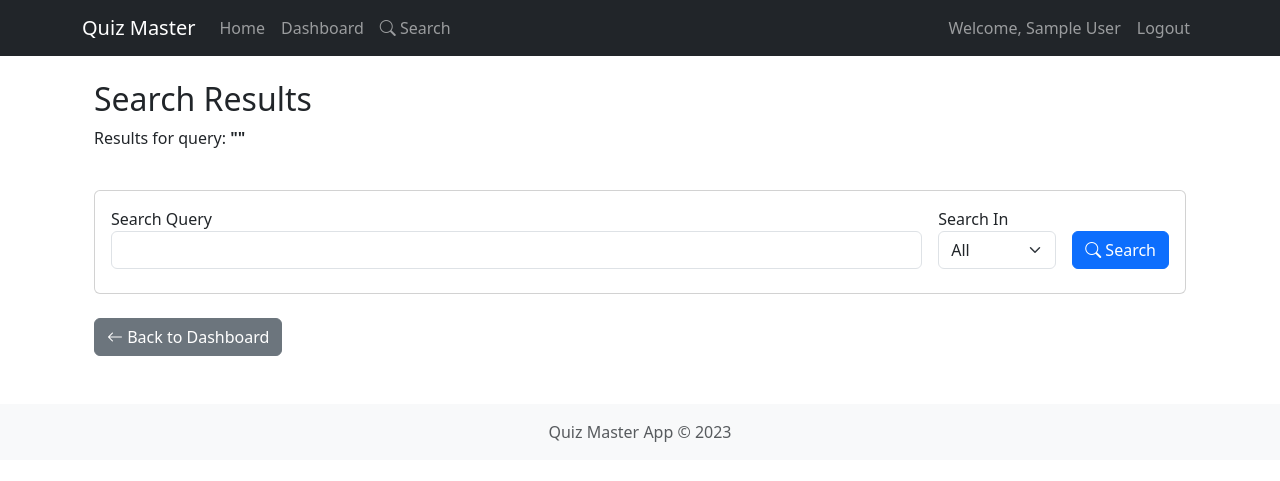
After one commit to 21f1003767/quiz-master-app, a Flask app: page /user/search in a window 1280 px wide. The commit adds this page. Shown: the top 481 px of the page. Run offline with Flask 3, Linux system fonts and the light colour scheme; the visitor is signed in with stand-in values (Sample User, id 1).

Commit message:
Added search functionality for Admin and Users

```diff
--- a/app/routes/user.py
+++ b/app/routes/user.py
@@ -229,3 +229,51 @@ def quiz_report(quiz_id):
                           questions=questions,
                           total_attempts=total_attempts,
                           avg_score=avg_score)
+
+@user.route('/search', methods=['GET'])
+@login_required
+def search():
+    query = request.args.get('query', '')
+    search_type = request.args.get('type', 'all')
+
+    if not query:
+        return render_template('user/search/results.html',
+                               title='Search Results',
+                               query='',
+                               search_type='all',
+                               subjects=[],
+                               chapters=[],
+                               quizzes=[])
+
+    subjects = []
+    if search_type in ['all', 'subjects']:
+        subjects = Subject.query.filter(
+            (Subject.name.ilike(f'%{query}%')) |
+            (Subject.description.ilike(f'%{query}%'))
+        ).all()
+
+    chapters = []
+    if search_type in ['all', 'chapters']:
+        chapters = Chapter.query.filter(
+            (Chapter.name.ilike(f'%{query}%')) |
+            (Chapter.description.ilike(f'%{query}%'))
+        ).all()
+
+    quizzes = []
+    if search_type in ['all', 'quizzes']:
+        quizzes = Quiz.query.filter(
+            (Quiz.title.ilike(f'%{query}%')) |
+            (Quiz.remarks.ilike(f'%{query}%'))
+        ).all()
+
+    user_id = session['user_id']
+    attempted_quiz_ids = [score.quiz_id for score in Score.query.filter_by(user_id=user_id).all()]
+
+    return render_template('user/search/results.html',
+                           title='Search Results',
+                           query=query,
+                           search_type=search_type,
+                           subjects=subjects,
+                           chapters=chapters,
+                           quizzes=quizzes,
+                           attempted_quiz_ids=attempted_quiz_ids)
--- a/app/templates/base.html
+++ b/app/templates/base.html
@@ -24,6 +24,11 @@
                     <li class="nav-item">
                         <a class="nav-link" href="{{ url_for('user.dashboard') }}">Dashboard</a>
                     </li>
+                    <li class="nav-item">
+                        <a class="nav-link" href="{{ url_for('user.search') }}">
+                            <i class="bi bi-search"></i> Search
+                        </a>
+                    </li>
                     {% elif 'admin_id' in session %}
                     <li class="nav-item">
                         <a class="nav-link" href="{{ url_for('admin.dashboard') }}">Admin Dashboard</a>
@@ -39,6 +44,11 @@
                             <li><hr class="dropdown-divider"></li>
                             <li><a class="dropdown-item" href="{{ url_for('admin.user_list') }}">Users</a></li>
                         </ul>
+                    </li>
+                    <li class="nav-item">
+                        <a class="nav-link" href="{{ url_for('admin.search') }}">
+                            <i class="bi bi-search"></i> Search
+                        </a>
                     </li>
                     {% endif %}
                 </ul>
--- /dev/null
+++ b/app/templates/user/search/results.html
@@ -0,0 +1,182 @@
+{% extends "base.html" %}
+
+{% block title %}{{ title }}{% endblock %}
+
+{% block content %}
+<div class="container">
+    <div class="row mb-4">
+        <div class="col-md-12">
+            <h2>Search Results</h2>
+            <p>Results for query: <strong>"{{ query }}"</strong></p>
+        </div>
+    </div>
+
+    <div class="row mb-4">
+        <div class="col-md-12">
+            <div class="card">
+                <div class="card-body">
+                    <form action="{{ url_for('user.search') }}" method="GET" class="d-flex flex-wrap align-items-end">
+                        <div class="form-group me-3 mb-2 flex-grow-1">
+                            <label for="query">Search Query</label>
+                            <input type="text" name="query" id="query" class="form-control" value="{{ query }}" required>
+                        </div>
+                        <div class="form-group me-3 mb-2">
+                            <label for="type">Search In</label>
+                            <select name="type" id="type" class="form-select">
+                                <option value="all" {% if search_type == 'all' %}selected{% endif %}>All</option>
+                                <option value="subjects" {% if search_type == 'subjects' %}selected{% endif %}>Subjects</option>
+                                <option value="chapters" {% if search_type == 'chapters' %}selected{% endif %}>Chapters</option>
+                                <option value="quizzes" {% if search_type == 'quizzes' %}selected{% endif %}>Quizzes</option>
+                            </select>
+                        </div>
+                        <div class="mb-2">
+                            <button type="submit" class="btn btn-primary">
+                                <i class="bi bi-search"></i> Search
+                            </button>
+                        </div>
+                    </form>
+                </div>
+            </div>
+        </div>
+    </div>
+
+    {% if search_type in ['all', 'subjects'] and subjects %}
+    <div class="row mb-4">
+        <div class="col-md-12">
+            <div class="card">
+                <div class="card-header bg-success text-white">
+                    <h5 class="card-title mb-0">Subjects ({{ subjects|length }})</h5>
+                </div>
+                <div class="card-body">
+                    <div class="row">
+                        {% for subject in subjects %}
+                        <div class="col-md-4 mb-4">
+                            <div class="card h-100">
+                                <div class="card-body">
+                                    <h5 class="card-title">{{ subject.name }}</h5>
+                                    <p class="card-text">{{ subject.description[:100] }}{% if subject.description|length > 100 %}...{% endif %}</p>
+                                    <p class="text-muted"><small>{{ subject.chapters|length }} chapters available</small></p>
+                                </div>
+                                <div class="card-footer bg-transparent">
+                                    <a href="{{ url_for('user.chapter_list', subject_id=subject.id) }}" class="btn btn-sm btn-outline-primary">
+                                        <i class="bi bi-book"></i> View Chapters
+                                    </a>
+                                </div>
+                            </div>
+                        </div>
+                        {% endfor %}
+                    </div>
+                </div>
+            </div>
+        </div>
+    </div>
+    {% endif %}
+
+    {% if search_type in ['all', 'chapters'] and chapters %}
+    <div class="row mb-4">
+        <div class="col-md-12">
+            <div class="card">
+                <div class="card-header bg-info text-white">
+                    <h5 class="card-title mb-0">Chapters ({{ chapters|length }})</h5>
+                </div>
+                <div class="card-body">
+                    <div class="row">
+                        {% for chapter in chapters %}
+                        <div class="col-md-4 mb-4">
+                            <div class="card h-100">
+                                <div class="card-header bg-light">
+                                    <p class="mb-0"><small>Subject: <a href="{{ url_for('user.chapter_list', subject_id=chapter.subject.id) }}">{{ chapter.subject.name }}</a></small></p>
+                                </div>
+                                <div class="card-body">
+                                    <h5 class="card-title">{{ chapter.name }}</h5>
+                                    <p class="card-text">{{ chapter.description[:100] }}{% if chapter.description|length > 100 %}...{% endif %}</p>
+                                    <p class="text-muted"><small>{{ chapter.quizzes|length }} quizzes available</small></p>
+                                </div>
+                                <div class="card-footer bg-transparent">
+                                    <a href="{{ url_for('user.quiz_list', chapter_id=chapter.id) }}" class="btn btn-sm btn-outline-primary">
+                                        <i class="bi bi-journal-check"></i> View Quizzes
+                                    </a>
+                                </div>
+                            </div>
+                        </div>
+                        {% endfor %}
+                    </div>
+                </div>
+            </div>
+        </div>
+    </div>
+    {% endif %}
+
+    {% if search_type in ['all', 'quizzes'] and quizzes %}
+    <div class="row mb-4">
+        <div class="col-md-12">
+            <div class="card">
+                <div class="card-header bg-warning text-dark">
+                    <h5 class="card-title mb-0">Quizzes ({{ quizzes|length }})</h5>
+                </div>
+                <div class="card-body">
+                    <div class="row">
+                        {% for quiz in quizzes %}
+                        <div class="col-md-4 mb-4">
+                            <div class="card h-100">
+                                <div class="card-header bg-light">
+                                    <p class="mb-0"><small>
+                                        Chapter: <a href="{{ url_for('user.quiz_list', chapter_id=quiz.chapter.id) }}">{{ quiz.chapter.name }}</a> |
+                                        Subject: <a href="{{ url_for('user.chapter_list', subject_id=quiz.chapter.subject.id) }}">{{ quiz.chapter.subject.name }}</a>
+                                    </small></p>
+                                </div>
+                                <div class="card-body">
+                                    <h5 class="card-title">{{ quiz.title }}</h5>
+                                    <p class="card-text">{{ quiz.remarks[:100] if quiz.remarks else 'No description available' }}{% if quiz.remarks and quiz.remarks|length > 100 %}...{% endif %}</p>
+                                    <div class="d-flex justify-content-between align-items-center">
+                                        <span class="badge bg-info">{{ quiz.questions|length }} questions</span>
+                                        {% if quiz.id in attempted_quiz_ids %}
+                                        <span class="badge bg-success">Attempted</span>
+                                        {% else %}
+                                        <span class="badge bg-secondary">Not attempted</span>
+                                        {% endif %}
+                                    </div>
+                                </div>
+                                <div class="card-footer bg-transparent d-flex justify-content-between">
+                                    <a href="{{ url_for('user.quiz_start', quiz_id=quiz.id) }}" class="btn btn-sm btn-outline-primary">
+                                        <i class="bi bi-info-circle"></i> Details
+                                    </a>
+                                    {% if quiz.id not in attempted_quiz_ids %}
+                                    <a href="{{ url_for('user.quiz_start', quiz_id=quiz.id) }}" class="btn btn-sm btn-success">
+                                        <i class="bi bi-play-fill"></i> Take Quiz
+                                    </a>
+                                    {% else %}
+                                    <a href="{{ url_for('user.quiz_report', quiz_id=quiz.id) }}" class="btn btn-sm btn-info">
+                                        <i class="bi bi-graph-up"></i> View Results
+                                    </a>
+                                    {% endif %}
+                                </div>
+                            </div>
+                        </div>
+                        {% endfor %}
+                    </div>
+                </div>
+            </div>
+        </div>
+    </div>
+    {% endif %}
+
+    {% if query and not subjects and not chapters and not quizzes %}
+    <div class="row mb-4">
+        <div class="col-md-12">
+            <div class="alert alert-info">
+                <i class="bi bi-info-circle"></i> No results found for your search query.
+            </div>
+        </div>
+    </div>
+    {% endif %}
+
+    <div class="row">
+        <div class="col-md-12">
+            <a href="{{ url_for('user.dashboard') }}" class="btn btn-secondary">
+                <i class="bi bi-arrow-left"></i> Back to Dashboard
+            </a>
+        </div>
+    </div>
+</div>
+{% endblock %}
```
Also changed, not shown: app/routes/admin.py (+66 -0 lines), app/templates/admin/search/results.html (added, +344 -0 lines).
